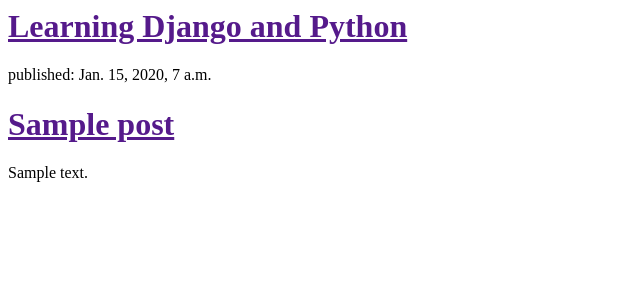
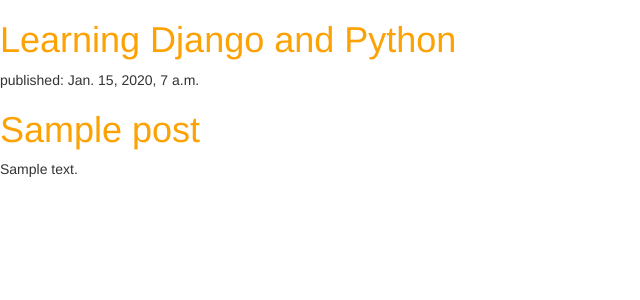
Before and after one commit to rodrigogama/django-python, a Django app: template blog/templates/blog/post_list.html in a window 1280 px wide. Shown: the top 300 px of the page, without its empty margins (0-640 px from the left). Run offline with Django 3.2, Linux system fonts and the light colour scheme; the template is opened without the code that fills it: values that come from a table or form of the project are taken from there, others are empty; tables that the repository leaves empty hold one stand-in row (values such as "Sample post"); some libraries are stand-ins or nearby versions.

Commit message:
Added bootstrap and custom css
Signed-off-by: Rodrigo Gama <rodrigogama@simepar.br>

```diff
--- a/blog/apps.py
+++ b/blog/apps.py
@@ -4,4 +4,4 @@ from django.apps import AppConfig
 
 
 class BlogConfig(AppConfig):
-    name = 'blog'
+    name = 'blog-app'
--- a/blog/templates/blog/post_list.html
+++ b/blog/templates/blog/post_list.html
@@ -1,6 +1,12 @@
+{% load staticfiles %}
+
 <html>
     <head>
         <title>Rodrigo's blog</title>
+
+        <link rel="stylesheet" href="//maxcdn.bootstrapcdn.com/bootstrap/3.2.0/css/bootstrap.min.css">
+        <link rel="stylesheet" href="//maxcdn.bootstrapcdn.com/bootstrap/3.2.0/css/bootstrap-theme.min.css">
+        <link rel="stylesheet" href="{% static 'css/blog.css' %}">
     </head>
 
     <body>
--- /dev/null
+++ b/blog/templates/blog/static/css/blog.css
@@ -0,0 +1,3 @@
+h1 a {
+    color: #FCA205;
+}
--- a/mysite/settings.py
+++ b/mysite/settings.py
@@ -119,5 +119,5 @@ USE_TZ = True
 # Static files (CSS, JavaScript, Images)
 # https://docs.djangoproject.com/en/1.9/howto/static-files/
 
-STATIC_URL = '/static/'
+STATIC_URL = 'static/'
 STATIC_ROOT = os.path.join(BASE_DIR, 'static')
```
